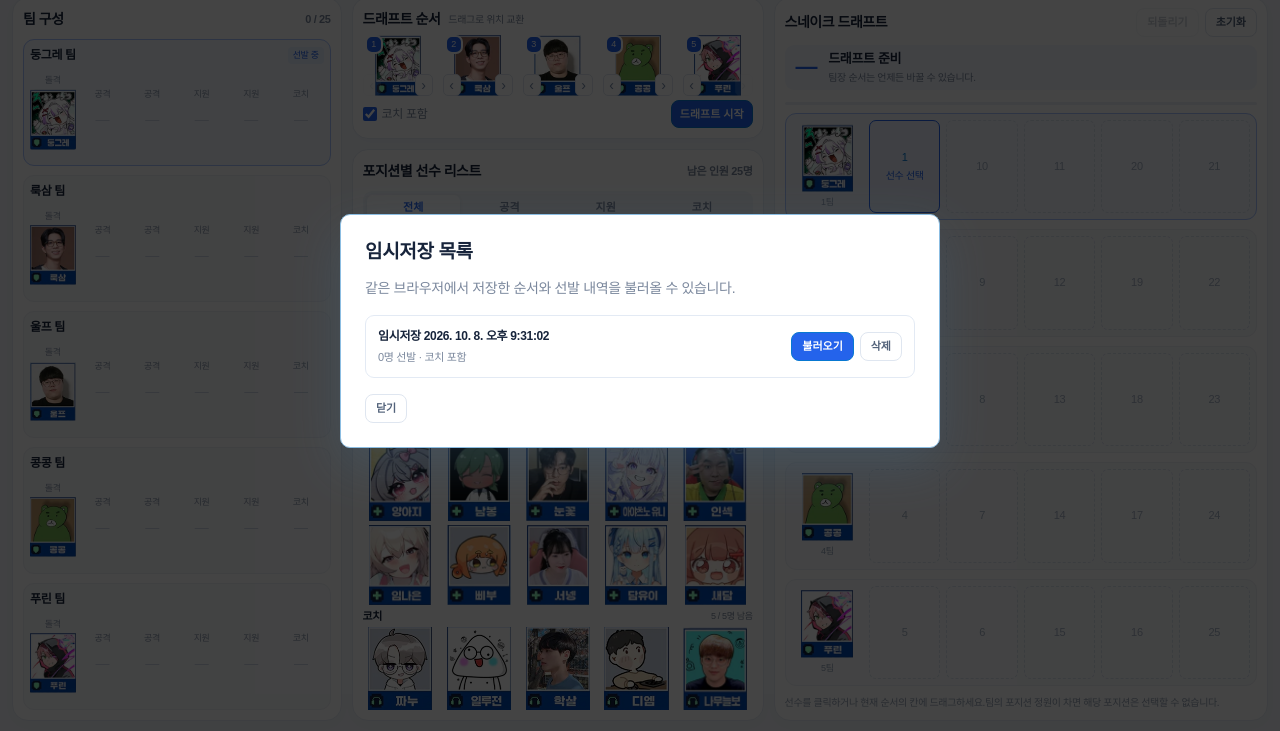
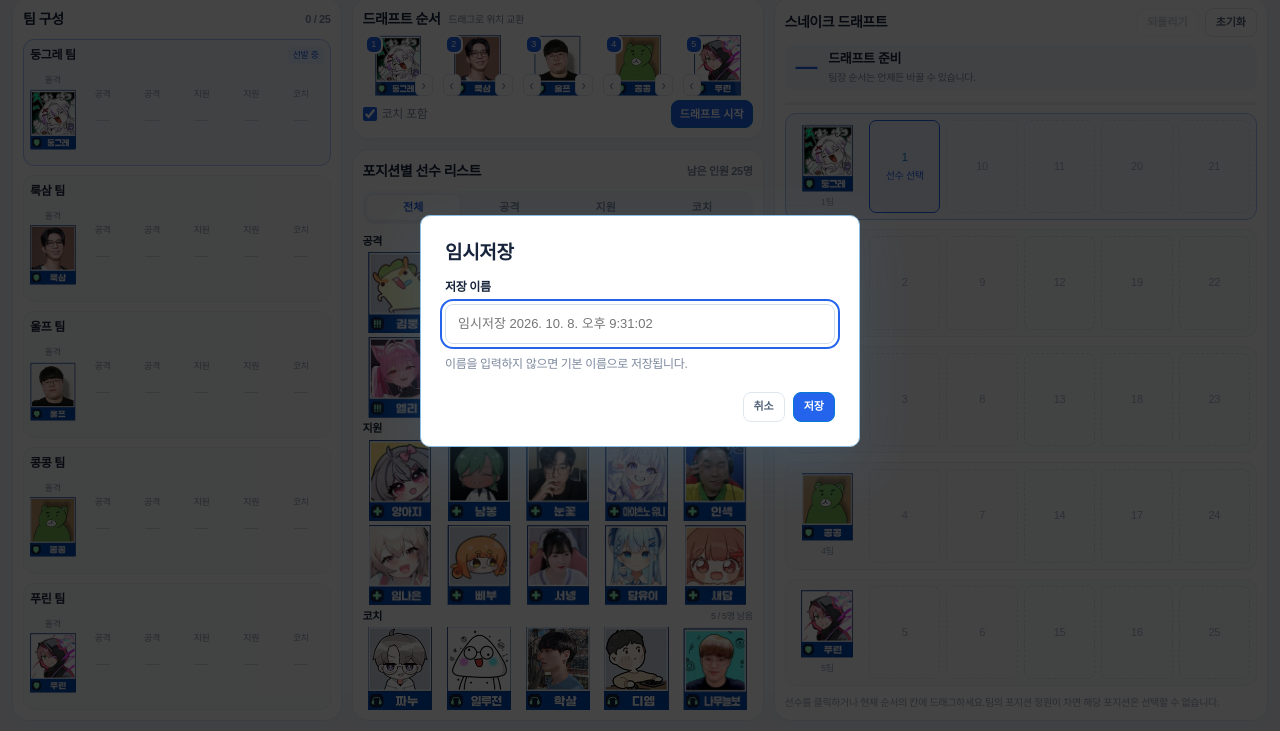
Before and after one commit to hoforosofo/runnerleague_draft, a plain HTML site: page index.html in a window 1280 px wide. Both pictures are taken after a click on the button "임시저장". Shown: the part 69-800 px from the top of the page. Drawn offline with Linux system fonts and the light colour scheme; a web font is replaced by a local one.

Commit message:
Add files via upload

```diff
--- a/app.js
+++ b/app.js
@@ -28,7 +28,7 @@ function removePlayer(id){
 }
 function bindRemovals(){document.querySelectorAll('[data-remove-player]').forEach(b=>b.onclick=()=>removePlayer(b.dataset.removePlayer))}
 
-function positionToast(){const box=$('.setup').getBoundingClientRect(),notice=$('#toast');notice.style.left=`${box.left}px`;notice.style.top=`${Math.max(6,box.top-42)}px`;notice.style.width=`${box.width}px`}
+function positionToast(){const box=$('.setup').getBoundingClientRect(),notice=$('#toast');notice.style.left=`${box.left}px`;const header=document.querySelector('header').getBoundingClientRect();notice.style.top=`${Math.max(8,header.top+header.height/2-16)}px`;notice.style.width=`${box.width}px`}
 window.addEventListener('resize',positionToast);
 let toastTimer;function toast(text){positionToast();$('#toast').textContent=text;$('#toast').classList.add('show');clearTimeout(toastTimer);toastTimer=setTimeout(()=>$('#toast').classList.remove('show'),2600);}
 function moveCaptain(from,to){if(chosen().length)return;if(to<0||to>=order.length)return;[order[from],order[to]]=[order[to],order[from]];schedule();render();}
@@ -139,9 +139,11 @@ function validSnapshot(s){
  const ids=[...selected.map(p=>p.player),...coachIds];if(new Set(ids).size!==ids.length)return false;
  return s.order.every(t=>['damage','support','coach'].every(role=>selected.filter(p=>p.team===t&&byId(p.player).role===role).length<=(role==='coach'&&!s.coachMode?0:caps[role])));
 }
+let saveNoticeTimer;
+function showSaveNotice(){let notice=$('#save-notice');if(!notice){notice=document.createElement('div');notice.id='save-notice';notice.setAttribute('role','status');document.body.append(notice)}notice.textContent='저장되었습니다. 불러오기 버튼을 통해서 불러올 수 있습니다.';notice.classList.add('show');clearTimeout(saveNoticeTimer);saveNoticeTimer=setTimeout(()=>notice.classList.remove('show'),4500)}
 function saveDraft(){
- try{const saves=readSavedDrafts(),now=new Date(),entry={id:crypto.randomUUID(),name:`임시저장 ${now.toLocaleString('ko-KR')}`,savedAt:now.toISOString(),state:snapshotDraft()};saves.unshift(entry);localStorage.setItem(SAVE_KEY,JSON.stringify(saves));toast('현재 드래프트를 임시저장했습니다.');openSavedDrafts()}
- catch(error){toast('임시저장에 실패했습니다. 브라우저 저장 공간을 확인해 주세요.');console.error(error)}
+ let dialog=$('#save-name-dialog');if(!dialog){dialog=document.createElement('dialog');dialog.id='save-name-dialog';dialog.setAttribute('aria-labelledby','save-name-title');dialog.innerHTML='<form id="save-name-form"><h2 id="save-name-title">임시저장</h2><label for="draft-save-name">저장 이름</label><input id="draft-save-name" type="text" maxlength="80" autocomplete="off"><p>이름을 입력하지 않으면 기본 이름으로 저장됩니다.</p><div class="dialog-actions"><button type="button" class="secondary" id="cancel-save-name">취소</button><button type="submit" class="primary" id="accept-save-name">저장</button></div></form>';document.body.append(dialog);$('#cancel-save-name').onclick=()=>dialog.close();$('#save-name-form').onsubmit=e=>{e.preventDefault();try{const saves=readSavedDrafts(),now=new Date(),name=$('#draft-save-name').value.trim()||`임시저장 ${now.toLocaleString('ko-KR')}`,entry={id:crypto.randomUUID(),name,savedAt:now.toISOString(),state:snapshotDraft()};saves.unshift(entry);localStorage.setItem(SAVE_KEY,JSON.stringify(saves));dialog.close();showSaveNotice()}catch(error){toast('임시저장에 실패했습니다. 브라우저 저장 공간을 확인해 주세요.');console.error(error)}}}
+ const input=$('#draft-save-name');input.value='';input.placeholder=`임시저장 ${new Date().toLocaleString('ko-KR')}`;dialog.showModal();input.focus();
 }
 function loadDraft(id){
  try{const saved=readSavedDrafts().find(entry=>entry.id===id);if(!saved||!validSnapshot(saved.state))throw Error('유효하지 않은 저장');const state=saved.state;
--- a/refined.css
+++ b/refined.css
@@ -156,3 +156,6 @@ main{height:calc(100dvh - 92px);padding:0 20px 18px;gap:16px;grid-template-colum
 
 .draft-save-tools{display:flex;gap:6px}.saved-list{display:flex;flex-direction:column;gap:8px;max-height:55vh;overflow:auto;margin:16px 0}.saved-row{display:flex;align-items:center;justify-content:space-between;gap:12px;border:1px solid #e3eaf4;border-radius:9px;padding:12px}.saved-row>div:first-child{min-width:0}.saved-row strong{display:block;font-size:12px;overflow-wrap:anywhere}.saved-row small{display:block;font-size:11px;color:#7b889d;margin-top:5px}.saved-actions{display:flex;gap:6px;flex-shrink:0}#saved-drafts{max-width:600px}.results-actions{flex-wrap:wrap;justify-content:flex-end}.results-header>div:first-child{flex-shrink:0}
 @media(max-width:700px){.header-right{display:flex}.header-right>.tag,.header-right>.desktop{display:none}.draft-save-tools .secondary{font-size:10px;padding:5px 6px}.results-header>div:first-child{flex-shrink:1}}
+
+#save-name-dialog label{display:block;font-size:12px;font-weight:650;margin-bottom:8px}#draft-save-name{width:100%;border:1px solid #d3dfef;border-radius:8px;padding:10px 12px;background:#fff;color:#17243b;font-size:13px}#save-name-dialog p{font-size:12px}
+#save-notice{position:fixed;top:14px;left:50%;transform:translateX(-50%);z-index:30;max-width:calc(100vw - 24px);padding:11px 18px;border:1px solid #c8dbf5;border-radius:9px;background:#edf4ff;color:#2459aa;box-shadow:0 4px 16px #17243b12;font-size:12px;text-align:center;opacity:0;pointer-events:none;transition:opacity .15s}#save-notice.show{opacity:1}
```
